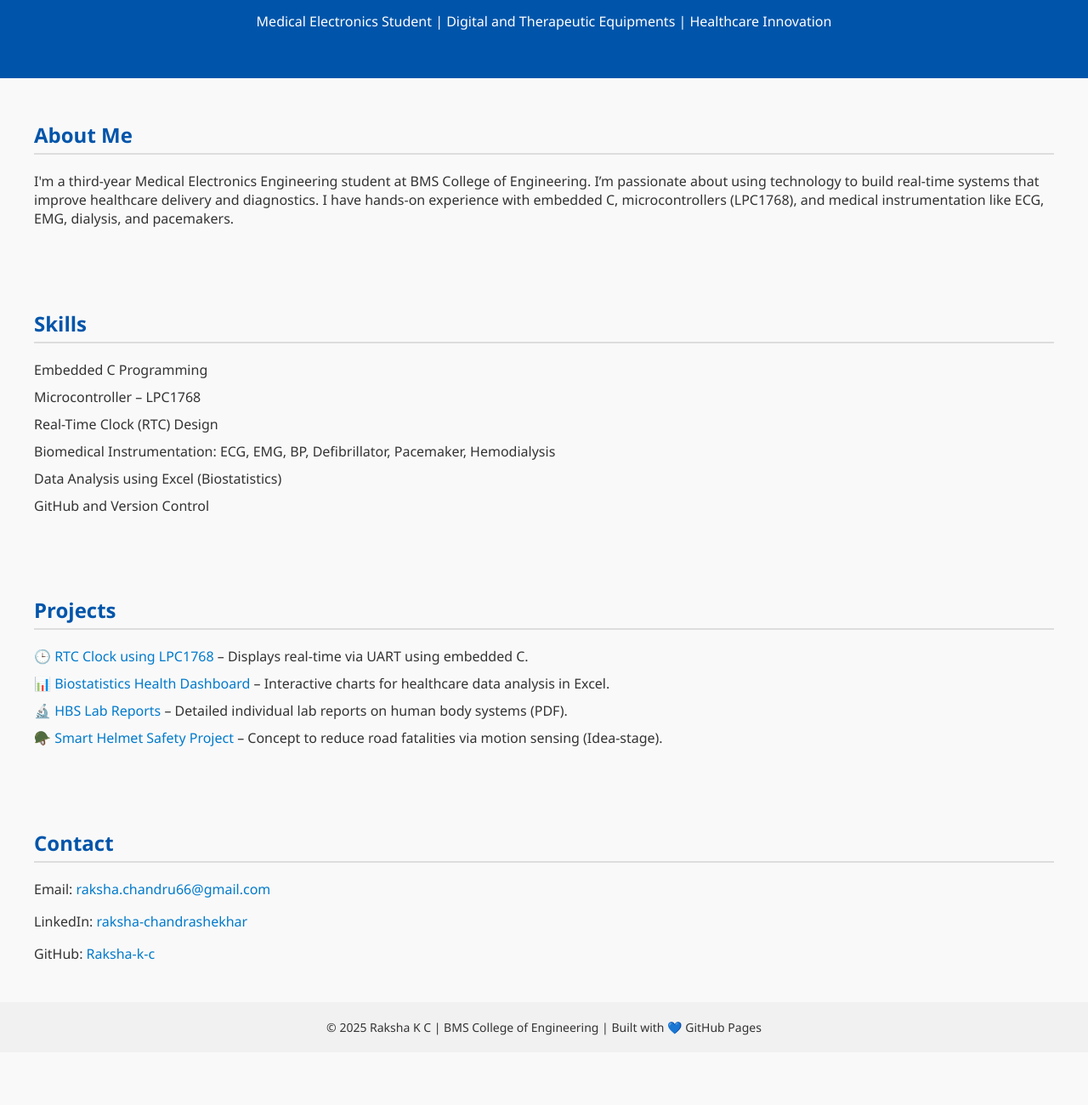
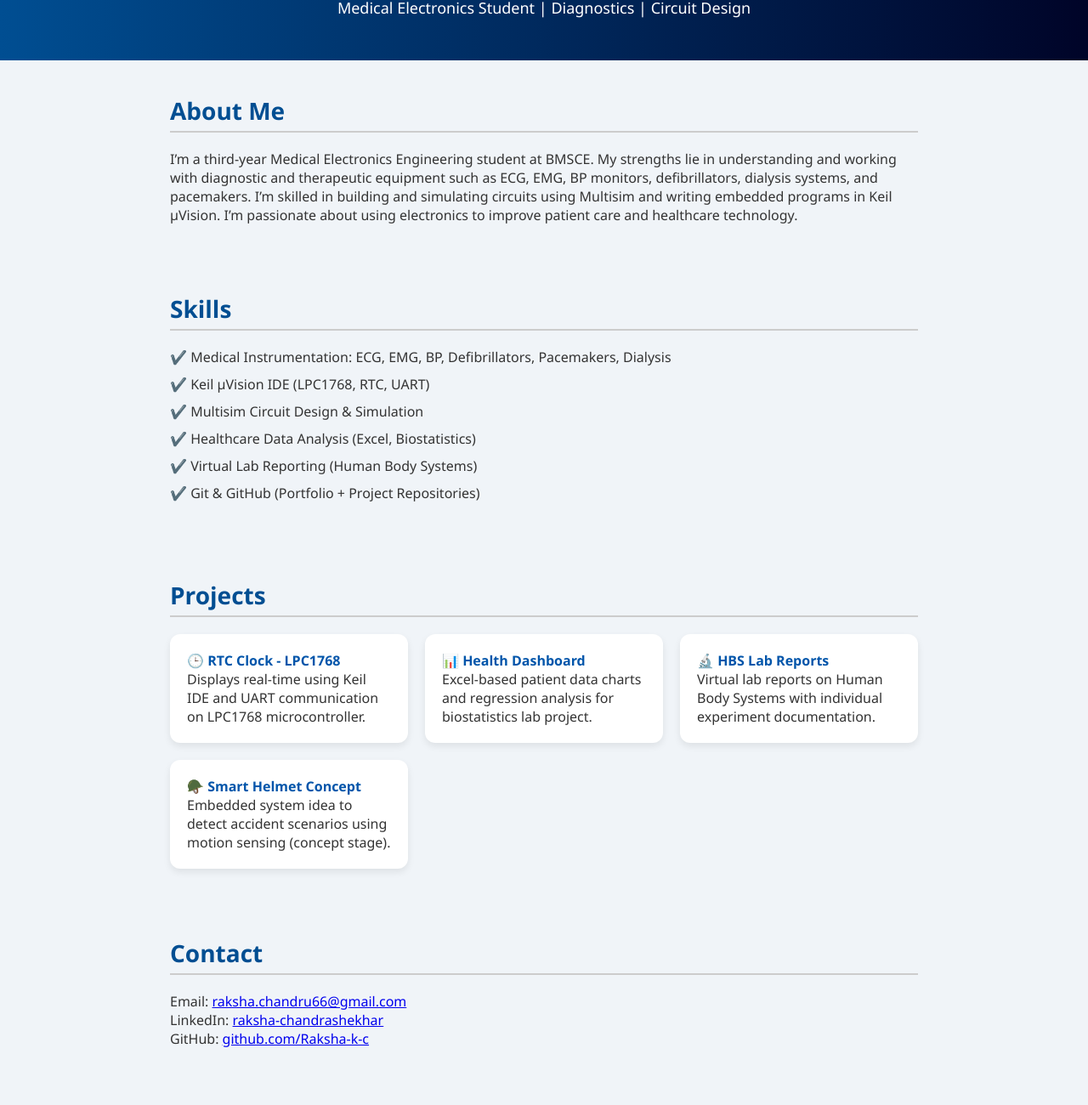
Before and after one commit to raksha-k-c/raksha-k-c.github.io, a plain HTML site: page index.html in a window 1280 px wide. Shown: the part 112-1412 px from the top of the page at 85% size. Before the commit the page ends 1350 px from the top, so only its background shows below. Drawn offline with Linux system fonts and the light colour scheme.

Commit message:
Update index.html

```diff
--- a/index.html
+++ b/index.html
@@ -4,43 +4,111 @@
   <meta charset="UTF-8">
   <title>Raksha K C | Medical Electronics Portfolio</title>
   <style>
+    * {
+      margin: 0;
+      padding: 0;
+      box-sizing: border-box;
+    }
+
     body {
       font-family: 'Segoe UI', sans-serif;
-      margin: 0;
-      padding: 0;
-      background-color: #f9f9f9;
+      background: #f0f4f8;
       color: #333;
     }
+
     header {
-      background-color: #0055aa;
+      background: linear-gradient(to right, #004e92, #000428);
       color: white;
-      padding: 40px 20px;
+      padding: 50px 20px;
       text-align: center;
     }
+
+    header h1 {
+      font-size: 36px;
+      margin-bottom: 10px;
+    }
+
+    header p {
+      font-size: 18px;
+      font-weight: 300;
+    }
+
     section {
-      padding: 30px 40px;
+      padding: 40px 60px;
+      max-width: 1000px;
+      margin: auto;
     }
+
     h2 {
-      color: #0055aa;
-      border-bottom: 2px solid #ddd;
+      color: #004e92;
+      margin-bottom: 20px;
+      font-size: 28px;
+      border-bottom: 2px solid #ccc;
       padding-bottom: 5px;
     }
+
     ul {
       list-style: none;
-      padding-left: 0;
+      padding: 0;
     }
+
     ul li {
       margin-bottom: 10px;
     }
-    a {
+
+    .skills li::before {
+      content: "✔️ ";
       color: #007acc;
+    }
+
+    .projects {
+      display: grid;
+      grid-template-columns: repeat(auto-fit, minmax(280px, 1fr));
+      gap: 20px;
+    }
+
+    .card {
+      background: white;
+      padding: 20px;
+      border-radius: 12px;
+      box-shadow: 0 4px 8px rgba(0,0,0,0.08);
+      transition: transform 0.2s;
+    }
+
+    .card:hover {
+      transform: translateY(-5px);
+    }
+
+    .card a {
+      color: #0055aa;
+      font-weight: bold;
       text-decoration: none;
     }
+
+    .card a:hover {
+      text-decoration: underline;
+    }
+
     footer {
-      background-color: #f1f1f1;
+      background: #eaeaea;
       text-align: center;
       padding: 20px;
       font-size: 14px;
+      margin-top: 40px;
+    }
+
+    @media (max-width: 600px) {
+      section {
+        padding: 30px 20px;
+      }
+
+      header h1 {
+        font-size: 28px;
+      }
+
+      h2 {
+        font-size: 24px;
+      }
     }
   </style>
 </head>
@@ -48,45 +116,62 @@
 
   <header>
     <h1>Raksha K C</h1>
-    <p>Medical Electronics Student | Digital and Therapeutic Equipments | Healthcare Innovation</p>
+    <p>Medical Electronics Student | Diagnostics | Circuit Design</p>
   </header>
 
   <section>
     <h2>About Me</h2>
-    <p>I'm a third-year Medical Electronics Engineering student at BMS College of Engineering. I’m passionate about using technology to build real-time systems that improve healthcare delivery and diagnostics. I have hands-on experience with embedded C, microcontrollers (LPC1768), and medical instrumentation like ECG, EMG, dialysis, and pacemakers.</p>
+    <p>
+      I’m a third-year Medical Electronics Engineering student at BMSCE. My strengths lie in understanding and working with diagnostic and therapeutic equipment such as ECG, EMG, BP monitors, defibrillators, dialysis systems, and pacemakers. I’m skilled in building and simulating circuits using Multisim and writing embedded programs in Keil µVision. I’m passionate about using electronics to improve patient care and healthcare technology.
+    </p>
   </section>
 
   <section>
     <h2>Skills</h2>
-    <ul>
-      <li>Embedded C Programming</li>
-      <li>Microcontroller – LPC1768</li>
-      <li>Real-Time Clock (RTC) Design</li>
-      <li>Biomedical Instrumentation: ECG, EMG, BP, Defibrillator, Pacemaker, Hemodialysis</li>
-      <li>Data Analysis using Excel (Biostatistics)</li>
-      <li>GitHub and Version Control</li>
+    <ul class="skills">
+      <li>Medical Instrumentation: ECG, EMG, BP, Defibrillators, Pacemakers, Dialysis</li>
+      <li>Keil µVision IDE (LPC1768, RTC, UART)</li>
+      <li>Multisim Circuit Design & Simulation</li>
+      <li>Healthcare Data Analysis (Excel, Biostatistics)</li>
+      <li>Virtual Lab Reporting (Human Body Systems)</li>
+      <li>Git & GitHub (Portfolio + Project Repositories)</li>
     </ul>
   </section>
 
   <section>
     <h2>Projects</h2>
-    <ul>
-      <li><a href="https://github.com/Raksha-k-c/RTC_Clock_LPC1768">🕒 RTC Clock using LPC1768</a> – Displays real-time via UART using embedded C.</li>
-      <li><a href="https://github.com/Raksha-k-c/Biostatistics_Dashboard">📊 Biostatistics Health Dashboard</a> – Interactive charts for healthcare data analysis in Excel.</li>
-      <li><a href="https://github.com/Raksha-k-c/HBS_Virtual_Lab_Reports">🔬 HBS Lab Reports</a> – Detailed individual lab reports on human body systems (PDF).</li>
-      <li><a href="https://github.com/Raksha-k-c/Smart_Helmet_Safety_Project">🪖 Smart Helmet Safety Project</a> – Concept to reduce road fatalities via motion sensing (Idea-stage).</li>
-    </ul>
+    <div class="projects">
+      <div class="card">
+        <a href="https://github.com/Raksha-k-c/RTC_Clock_LPC1768">🕒 RTC Clock - LPC1768</a>
+        <p>Displays real-time using Keil IDE and UART communication on LPC1768 microcontroller.</p>
+      </div>
+
+      <div class="card">
+        <a href="https://github.com/Raksha-k-c/Biostatistics_Dashboard">📊 Health Dashboard</a>
+        <p>Excel-based patient data charts and regression analysis for biostatistics lab project.</p>
+      </div>
+
+      <div class="card">
+        <a href="https://github.com/Raksha-k-c/HBS_Virtual_Lab_Reports">🔬 HBS Lab Reports</a>
+        <p>Virtual lab reports on Human Body Systems with individual experiment documentation.</p>
+      </div>
+
+      <div class="card">
+        <a href="https://github.com/Raksha-k-c/Smart_Helmet_Safety_Project">🪖 Smart Helmet Concept</a>
+        <p>Embedded system idea to detect accident scenarios using motion sensing (concept stage).</p>
+      </div>
+    </div>
   </section>
 
   <section>
     <h2>Contact</h2>
     <p>Email: <a href="mailto:raksha.chandru66@gmail.com">raksha.chandru66@gmail.com</a></p>
     <p>LinkedIn: <a href="https://www.linkedin.com/in/raksha-chandrashekhar-29b719299">raksha-chandrashekhar</a></p>
-    <p>GitHub: <a href="https://github.com/Raksha-k-c">Raksha-k-c</a></p>
+    <p>GitHub: <a href="https://github.com/Raksha-k-c">github.com/Raksha-k-c</a></p>
   </section>
 
   <footer>
-    &copy; 2025 Raksha K C | BMS College of Engineering | Built with 💙 GitHub Pages
+    &copy; 2025 Raksha K C | Portfolio | Built with 💙 GitHub Pages
   </footer>
 
 </body>
```
